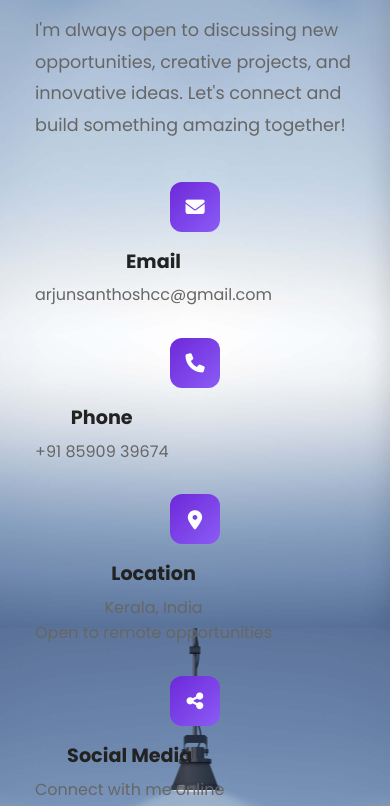
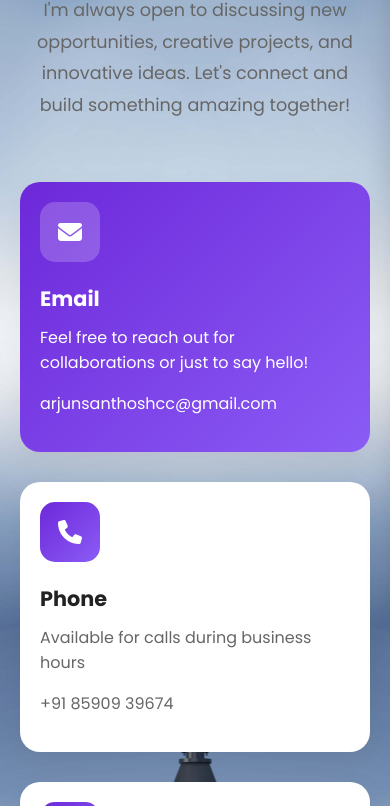
Before and after one commit to Arjunsanthosh09/Portfolio-College, a plain HTML site: page pages/contatus.html in a window 390 px wide. Shown: the part 216-1022 px from the top of the page. Drawn offline with Linux system fonts and the light colour scheme.

Commit message:
Initial commit

```diff
--- a/css/contact.css
+++ b/css/contact.css
@@ -133,6 +133,7 @@ nav {
             transform: translateY(-2px);
         }
 
+        /* Contact Section - New Layout */
         .contact-section {
             padding: 100px 0 80px;
             min-height: 80vh;
@@ -140,69 +141,96 @@ nav {
             z-index: 1;
         }
 
+        .contact-header {
+            text-align: center;
+            margin-bottom: 60px;
+        }
+
+        .contact-header h1 {
+            font-size: 3rem;
+            font-weight: 600;
+            margin-bottom: 15px;
+            color: #222;
+        }
+
+        .contact-header .highlight {
+            color: #6d28d9;
+        }
+
+        .contact-header > p {
+            font-size: 1.1rem;
+            color: #666;
+            max-width: 600px;
+            margin: 0 auto;
+            line-height: 1.8;
+        }
+
         .contact-container {
             display: grid;
-  grid-template-columns: 1fr 1fr;
+            grid-template-columns: 1fr 1.2fr;
             gap: 60px;
             align-items: start;
         }
 
         .contact-info {
-  padding: 40px;
-}
-
-.contact-info h1 {
-  font-size: 3rem;
-  font-weight: 600;
-  margin-bottom: 20px;
-  color: #222;
-}
-
-.contact-info .highlight {
-  color: #6d28d9;
-}
-
-.contact-info > p {
-  font-size: 1.1rem;
-  color: #666;
-  margin-bottom: 40px;
-  line-height: 1.8;
-}
-
-.contact-details {
-  display: flex;
-  flex-direction: column;
+            display: grid;
+            grid-template-columns: 1fr 1fr;
             gap: 30px;
         }
 
-.contact-item {
-  display: flex;
-  align-items: flex-start;
-  gap: 20px;
+        .contact-card {
+            background: white;
+            padding: 30px;
+            border-radius: 20px;
+            box-shadow: 0 10px 30px rgba(0, 0, 0, 0.08);
+            transition: all 0.3s ease;
+        }
+
+        .contact-card:hover {
+            transform: translateY(-5px);
+            box-shadow: 0 15px 40px rgba(0, 0, 0, 0.12);
+        }
+
+        .contact-card.primary {
+            background: linear-gradient(135deg, #6d28d9, #8b5cf6);
+            color: white;
+            grid-column: 1 / -1;
+        }
+
+        .contact-card.primary .contact-icon {
+            background: rgba(255, 255, 255, 0.2);
+            color: white;
+        }
+
+        .contact-card.primary h3,
+        .contact-card.primary p,
+        .contact-card.primary a {
+            color: white;
         }
 
         .contact-icon {
-  width: 50px;
-  height: 50px;
+            width: 60px;
+            height: 60px;
             background: linear-gradient(135deg, #6d28d9, #8b5cf6);
-  border-radius: 12px;
+            border-radius: 15px;
             display: flex;
             align-items: center;
             justify-content: center;
             color: white;
-  font-size: 1.2rem;
-  flex-shrink: 0;
+            font-size: 1.5rem;
+            margin-bottom: 20px;
         }
 
         .contact-text h3 {
-  font-size: 1.2rem;
-  margin-bottom: 5px;
+            font-size: 1.3rem;
+            margin-bottom: 10px;
             color: #222;
         }
 
         .contact-text p {
             color: #666;
             line-height: 1.6;
+            margin-bottom: 15px;
         }
 
         .contact-text a {
@@ -218,7 +246,7 @@ nav {
         .social-links-contact {
             display: flex;
             gap: 15px;
-  margin-top: 10px;
+            margin-top: 15px;
         }
 
         .social-links-contact a {
@@ -245,6 +273,7 @@ nav {
             padding: 40px;
             border-radius: 20px;
             box-shadow: 0 20px 40px rgba(0, 0, 0, 0.1);
+            height: fit-content;
         }
 
         .contact-form h2 {
@@ -310,145 +339,7 @@ nav {
             box-shadow: 0 8px 25px rgba(109, 40, 217, 0.4);
         }
 
-
-@media (max-width: 1024px) {
-  .nav-links {
-    gap: 30px;
-  }
-
-  .contact-container {
-    gap: 40px;
-  }
-}
-
-@media (max-width: 968px) {
-  .contact-container {
-    grid-template-columns: 1fr;
-    gap: 40px;
-  }
-
-  .contact-info h1 {
-    font-size: 2.5rem;
-  }
-}
-
-@media (max-width: 768px) {
-  .mobile-menu-toggle {
-    display: flex;
-  }
-
-  .nav-menu {
-    position: fixed;
-    top: 0;
-    right: -100%;
-    width: 280px;
-    height: 100vh;
-    background: rgba(255, 255, 255, 0.98);
-    backdrop-filter: blur(20px);
-    flex-direction: column;
-    align-items: flex-start;
-    padding: 80px 30px 30px;
-    box-shadow: -5px 0 20px rgba(0, 0, 0, 0.1);
-    transition: right 0.4s ease;
-    z-index: 1150;
-    overflow-y: auto;
-  }
-
-  .nav-menu.active {
-    right: 0;
-  }
-
-  .nav-links {
-    flex-direction: column;
-    align-items: flex-start;
-    gap: 20px;
-    width: 100%;
-  }
-
-  .nav-links li {
-    width: 100%;
-    padding: 10px 0;
-    border-bottom: 1px solid rgba(0, 0, 0, 0.05);
-  }
-
-  .nav-links a {
-    display: block;
-    font-size: 1.1rem;
-  }
-
-  .nav-links a.active::after {
-    left: 0;
-    transform: translateX(0);
-    bottom: -10px;
-  }
-
-  .download-btn {
-    width: 100%;
-    justify-content: center;
-    margin-top: 20px;
-  }
-
-  .contact-info {
-    padding: 20px;
-  }
-
-  .contact-form-container {
-    padding: 30px;
-  }
-
-  .contact-info h1 {
-    font-size: 2rem;
-  }
-
-  .contact-section {
-    padding-top: 40px;
-  }
-
-  .nav-overlay {
-    display: none;
-    position: fixed;
-    top: 0;
-    left: 0;
-    width: 100%;
-    height: 100%;
-    background: rgba(0, 0, 0, 0.5);
-    z-index: 1149;
-  }
-
-  body.menu-open .nav-overlay {
-    display: block;
-  }
-}
-
-@media (max-width: 480px) {
-  .logo img {
-    width: 80px !important;
-  }
-
-  .nav-menu {
-    width: 100%;
-    right: -100%;
-  }
-
-  .contact-item {
-    flex-direction: column;
-    gap: 15px;
-    text-align: center;
-  }
-
-  .contact-icon {
-    align-self: center;
-  }
-
-  .contact-form-container {
-    padding: 25px;
-  }
-
-  .contact-info {
-    padding: 15px;
-  }
-}
-
+        /* Footer */
         footer {
             background: rgba(255, 255, 255, 0.25);
             backdrop-filter: blur(40px) saturate(180%);
@@ -589,3 +480,136 @@ footer .social-links a:hover {
             font-size: 0.9rem;
             font-weight: 400;
         }
+
+        /* Responsive Design */
+        @media (max-width: 1024px) {
+            .nav-links {
+                gap: 30px;
+            }
+
+            .contact-container {
+                gap: 40px;
+            }
+        }
+
+        @media (max-width: 968px) {
+            .contact-container {
+                grid-template-columns: 1fr;
+                gap: 40px;
+            }
+
+            .contact-header h1 {
+                font-size: 2.5rem;
+            }
+        }
+
+        @media (max-width: 768px) {
+            .mobile-menu-toggle {
+                display: flex;
+            }
+
+            .nav-menu {
+                position: fixed;
+                top: 0;
+                right: -100%;
+                width: 280px;
+                height: 100vh;
+                background: rgba(255, 255, 255, 0.98);
+                backdrop-filter: blur(20px);
+                flex-direction: column;
+                align-items: flex-start;
+                padding: 80px 30px 30px;
+                box-shadow: -5px 0 20px rgba(0, 0, 0, 0.1);
+                transition: right 0.4s ease;
+                z-index: 1150;
+                overflow-y: auto;
+            }
+
+            .nav-menu.active {
+                right: 0;
+            }
+
+            .nav-links {
+                flex-direction: column;
+                align-items: flex-start;
+                gap: 20px;
+                width: 100%;
+            }
+
+            .nav-links li {
+                width: 100%;
+                padding: 10px 0;
+                border-bottom: 1px solid rgba(0, 0, 0, 0.05);
+            }
+
+            .nav-links a {
+                display: block;
+                font-size: 1.1rem;
+            }
+
+            .nav-links a.active::after {
+                left: 0;
+                transform: translateX(0);
+                bottom: -10px;
+            }
+
+            .download-btn {
+                width: 100%;
+                justify-content: center;
+                margin-top: 20px;
+            }
+
+            .contact-info {
+                grid-template-columns: 1fr;
+            }
+
+            .contact-form-container {
+                padding: 30px;
+            }
+
+            .contact-header h1 {
+                font-size: 2rem;
+            }
+
+            .contact-section {
+                padding-top: 40px;
+            }
+
+            .nav-overlay {
+                display: none;
+                position: fixed;
+                top: 0;
+                left: 0;
+                width: 100%;
+                height: 100%;
+                background: rgba(0, 0, 0, 0.5);
+                z-index: 1149;
+            }
+
+            body.menu-open .nav-overlay {
+                display: block;
+            }
+        }
+
+        @media (max-width: 480px) {
+            .logo img {
+                width: 80px !important;
+            }
+
+            .nav-menu {
+                width: 100%;
+                right: -100%;
+            }
+
+            .contact-card {
+                padding: 20px;
+            }
+
+            .contact-form-container {
+                padding: 25px;
+            }
+
+            .contact-header {
+                padding: 0 15px;
+            }
+        }
--- a/pages/contatus.html
+++ b/pages/contatus.html
@@ -43,63 +43,62 @@
 
     <section class="contact-section">
         <div class="container">
+            <div class="contact-header">
+                <h1>Get In <span class="highlight">Touch</span></h1>
+                <p>I'm always open to discussing new opportunities, creative projects, and innovative ideas. Let's connect and build something amazing together!</p>
+            </div>
+
             <div class="contact-container">
-
                 <div class="contact-info">
-                    <h1>Get In <span class="highlight">Touch</span></h1>
-                    <p>I'm always open to discussing new opportunities, creative projects, and innovative ideas. Let's
-                        connect and build something amazing together!</p>
-
-                    <div class="contact-details">
-                        <div class="contact-item">
+                    <div class="contact-card primary">
                         <div class="contact-icon">
                             <i class="fas fa-envelope"></i>
                         </div>
                         <div class="contact-text">
                             <h3>Email</h3>
+                            <p>Feel free to reach out for collaborations or just to say hello!</p>
                             <p><a href="mailto:arjunsanthoshcc@gmail.com">arjunsanthoshcc@gmail.com</a></p>
                         </div>
                     </div>
 
-                        <div class="contact-item">
+                    <div class="contact-card">
                         <div class="contact-icon">
                             <i class="fas fa-phone"></i>
                         </div>
                         <div class="contact-text">
                             <h3>Phone</h3>
+                            <p>Available for calls during business hours</p>
                             <p><a href="tel:+918590939674">+91 85909 39674</a></p>
                         </div>
                     </div>
 
-                        <div class="contact-item">
+                    <div class="contact-card">
                         <div class="contact-icon">
                             <i class="fas fa-map-marker-alt"></i>
                         </div>
                         <div class="contact-text">
                             <h3>Location</h3>
-                                <p>Kerala, India</p>
-                                <p>Open to remote opportunities</p>
+                            <p>Based in Kerala, India</p>
+                            <p>Open to remote opportunities worldwide</p>
                         </div>
                     </div>
 
-                        <div class="contact-item">
+                    <div class="contact-card">
                         <div class="contact-icon">
                             <i class="fas fa-share-alt"></i>
                         </div>
                         <div class="contact-text">
-                                <h3>Social Media</h3>
-                                <p>Connect with me online</p>
+                            <h3>Connect Online</h3>
+                            <p>Follow me on social media</p>
                             <div class="social-links-contact">
-                                    <a href="https://www.linkedin.com/in/arjun-santhosh-a9a731252/"><i
-                                            class="fab fa-linkedin-in"></i></a>
+                                <a href="https://www.linkedin.com/in/arjun-santhosh-a9a731252/"><i class="fab fa-linkedin-in"></i></a>
                                 <a href="https://github.com/Arjunsanthosh09"><i class="fab fa-github"></i></a>
-                                    <a href="https://www.instagram.com/arjun._santhosh._/?hl=en"><i
-                                            class="fab fa-instagram"></i></a>
+                                <a href="https://www.instagram.com/arjun._santhosh._/?hl=en"><i class="fab fa-instagram"></i></a>
                             </div>
                         </div>
                     </div>
                 </div>
-                </div>
+
                 <div class="contact-form-container">
                     <form class="contact-form">
                         <h2>Send Me a Message</h2>
@@ -116,14 +115,12 @@
 
                         <div class="form-group">
                             <label for="subject">Subject</label>
-                            <input type="text" id="subject" name="subject" placeholder="What is this regarding?"
-                                required>
+                            <input type="text" id="subject" name="subject" placeholder="What is this regarding?" required>
                         </div>
 
                         <div class="form-group">
                             <label for="message">Your Message</label>
-                            <textarea id="message" name="message" placeholder="Tell me about your project or inquiry..."
-                                required></textarea>
+                            <textarea id="message" name="message" placeholder="Tell me about your project or inquiry..." required></textarea>
                         </div>
 
                         <button type="submit" class="submit-btn">
@@ -134,19 +131,17 @@
             </div>
         </div>
     </section>
+
     <footer>
         <div class="container">
             <div class="footer-container">
                 <div class="footer-col">
                     <h3>Arjun Santhosh</h3>
-                    <p>A passionate Flutter and full-stack web developer specializing in building scalable applications
-                        with modern technologies.</p>
+                    <p>A passionate Flutter and full-stack web developer specializing in building scalable applications with modern technologies.</p>
                     <div class="social-links">
-                        <a href="https://www.linkedin.com/in/arjun-santhosh-a9a731252/"><i
-                                class="fab fa-linkedin-in"></i></a>
+                        <a href="https://www.linkedin.com/in/arjun-santhosh-a9a731252/"><i class="fab fa-linkedin-in"></i></a>
                         <a href="https://github.com/Arjunsanthosh09"><i class="fab fa-github"></i></a>
-                        <a href="https://www.instagram.com/arjun._santhosh._/?hl=en"><i
-                                class="fab fa-instagram"></i></a>
+                        <a href="https://www.instagram.com/arjun._santhosh._/?hl=en"><i class="fab fa-instagram"></i></a>
                     </div>
                 </div>
 
```
Lines whose indentation alone changed are shown as unchanged.
